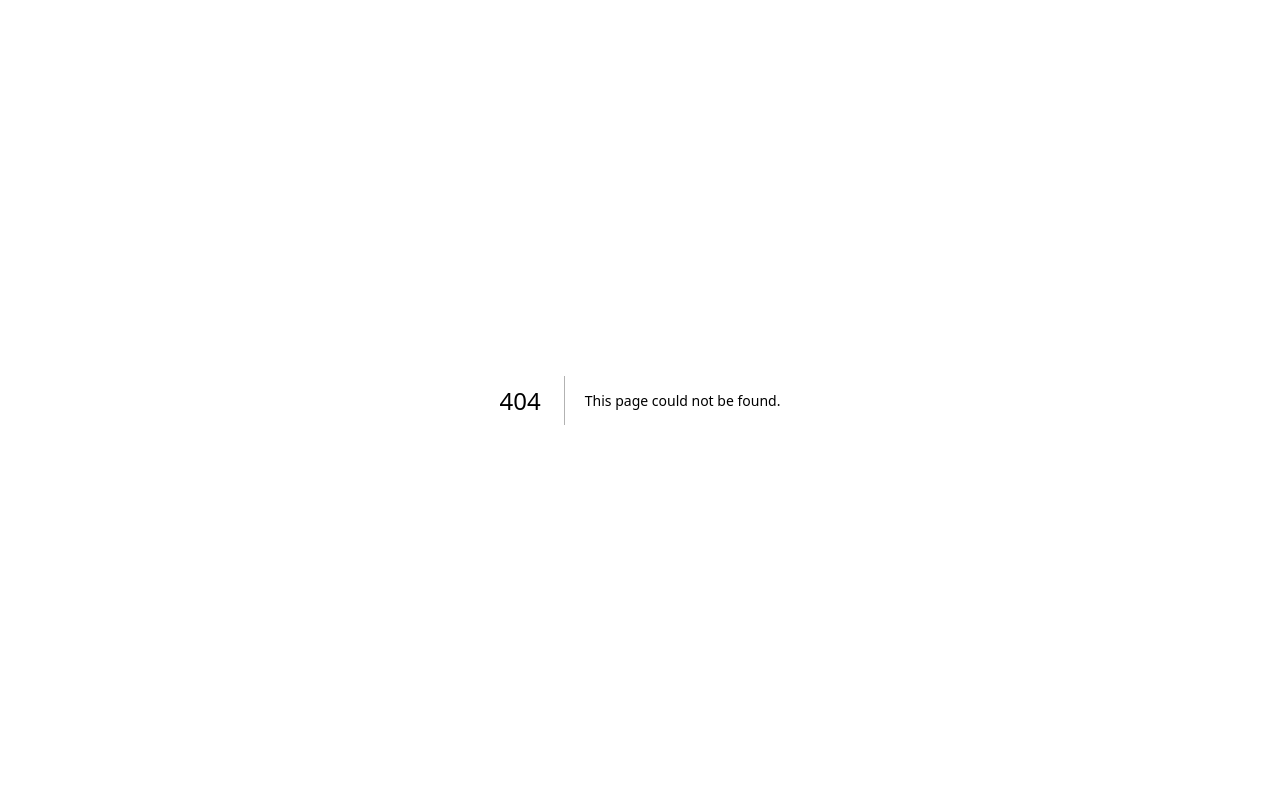
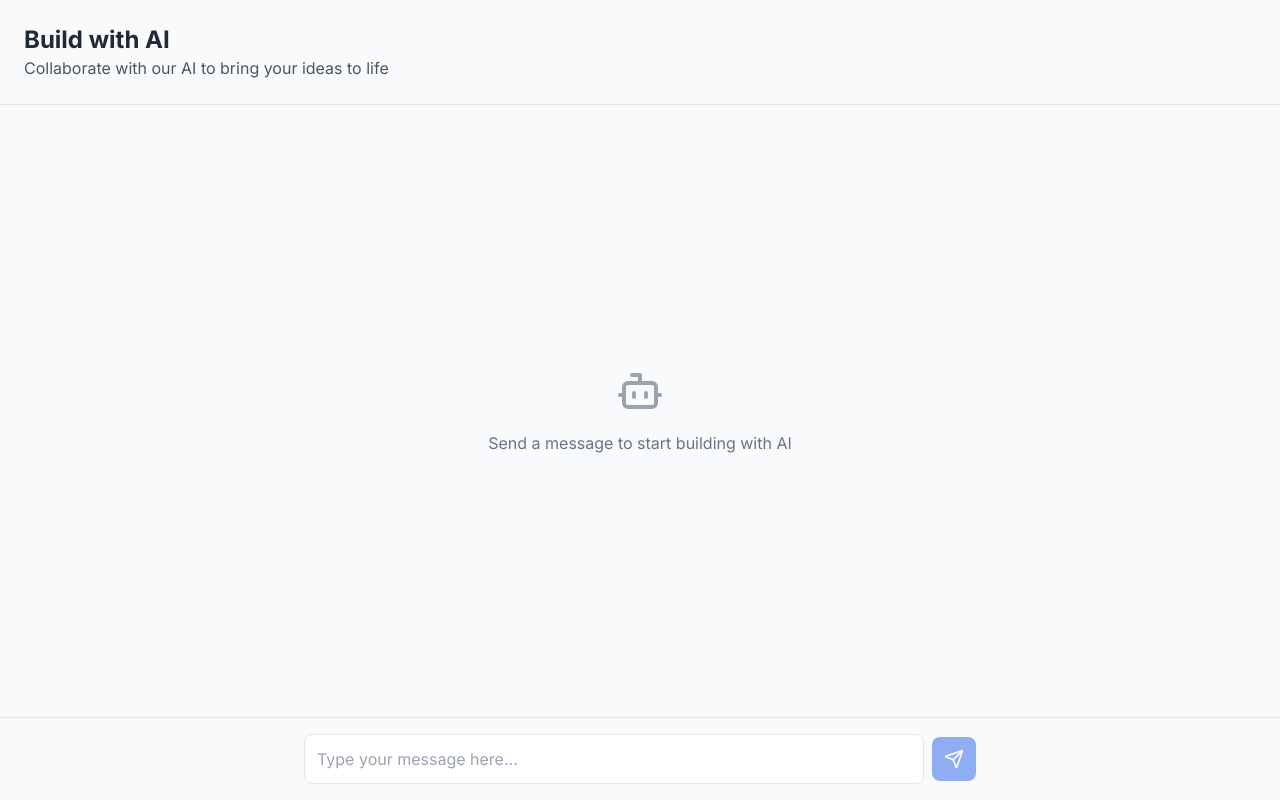
Before and after one commit to Sobindra2005/SaaSential, a Next.js app: page /buildwithai in a window 1280 px wide. Before the commit this address had no page. Built offline with nearby package versions, Linux system fonts and the light colour scheme.

Commit message:
Enhance Dashboard layout and introduce BuildWithAI component: adjust margins in Home and Template pages, update Sidebar to include Build with AI link, and add BuildWithAI chat feature with message handling.

```diff
--- a/src/app/(Dashboard)/home/page.tsx
+++ b/src/app/(Dashboard)/home/page.tsx
@@ -80,7 +80,7 @@ const Home: React.FC = () => {
                     <DivFetchIndicator />
                 </Container>
                 :
-                <Container className={`${(data?.data as Project[]).length === 0 ? '' : 'min-h-screen'} p-10 w-full mt-24  ml-24 `}>
+                <Container className={`${(data?.data as Project[]).length === 0 ? '' : 'min-h-screen'} p-10 w-full mt-24 ml-16  md:ml-24 `}>
                     <div className="fixed top-5 right-5 z-50">
                         <Notification
                             type={'success'}
--- a/src/app/(Dashboard)/layout.jsx
+++ b/src/app/(Dashboard)/layout.jsx
@@ -1,14 +1,16 @@
 import React from 'react';
 
 import Sidebar from "../../components/Layout/AfterLogin/Dashboard/sidebar"
+import { BuildWithAI } from '@/components/Layout/buildWithAi';
+
 
 const Layout = ({ children }) => {
     return (
         <div className="flex flex-col min-h-screen">
             <Sidebar />
             <main className="flex-grow  flex min-h-full ">
-
                 {children}
+                <BuildWithAI/>
             </main>
         </div>
     );
--- /dev/null
+++ b/src/app/buildwithai/page.tsx
@@ -0,0 +1,124 @@
+'use client';
+
+import { useState, useRef, useEffect, FormEvent } from 'react';
+import { Send, Bot, User, Loader2 } from 'lucide-react';
+
+interface Message {
+    role: 'user' | 'system';
+    content: string;
+}
+
+export default function BuildWithAI() {
+    const [messages, setMessages] = useState<Message[]>([]);
+    const [input, setInput] = useState('');
+    const [isLoading, setIsLoading] = useState(false);
+    const messagesEndRef = useRef<HTMLDivElement>(null);
+
+    const handleSendMessage = async (e: FormEvent<HTMLFormElement>) => {
+        e.preventDefault();
+
+        if (!input.trim()) return;
+
+        const userMessage: Message = { role: 'user', content: input };
+        setMessages(prev => [...prev, userMessage]);
+        setInput('');
+        setIsLoading(true);
+
+        try {
+            setTimeout(() => {
+                const aiResponse: Message = {
+                    role: 'system',
+                    content: `I've processed your request: "${input}". This is where your AI would respond.`
+                };
+                setMessages(prev => [...prev, aiResponse]);
+                setIsLoading(false);
+            }, 1000);
+        } catch (error) {
+            console.error('Error:', error);
+            setMessages(prev => [...prev, {
+                role: 'system',
+                content: 'Sorry, I encountered an error.'
+            }]);
+            setIsLoading(false);
+        }
+    };
+
+    useEffect(() => {
+        messagesEndRef.current?.scrollIntoView({ behavior: 'smooth' });
+    }, [messages]);
+
+    return (
+        <div className="flex flex-col h-screen max-h-screen bg-gray-50 dark:bg-gray-900">
+            <div className="p-6 border-b border-gray-200 dark:border-gray-700">
+                <h1 className="text-2xl font-bold text-gray-800 dark:text-white">
+                    Build with AI
+                </h1>
+                <p className="text-gray-600 dark:text-gray-300">
+                    Collaborate with our AI to bring your ideas to life
+                </p>
+            </div>
+
+            <div className="flex-grow overflow-y-auto p-6 flex items-center justify-center" id="chat-container">
+                {messages.length === 0 ? (
+                    <div className="text-center text-gray-500 dark:text-gray-400">
+                        <Bot size={48} className="mx-auto mb-4 text-gray-400" />
+                        <p>Send a message to start building with AI</p>
+                    </div>
+                ) : (
+                    <div className="max-w-2xl w-full space-y-4">
+                        {messages.map((message, index) => (
+                            <div
+                                key={index}
+                                className={`flex ${message.role === 'user' ? 'justify-end' : 'justify-start'}`}
+                            >
+                                <div
+                                    className={`flex max-w-[80%] ${
+                                        message.role === 'user'
+                                            ? 'bg-blue-600 text-white rounded-tl-lg rounded-tr-lg rounded-bl-lg'
+                                            : 'bg-white dark:bg-gray-800 text-gray-800 dark:text-gray-100 rounded-tl-lg rounded-tr-lg rounded-br-lg'
+                                    } p-4 shadow-sm`}
+                                >
+                                    <div className="mr-2 flex-shrink-0">
+                                        {message.role === 'user'
+                                            ? <User size={16} />
+                                            : <Bot size={16} className="text-blue-500" />
+                                        }
+                                    </div>
+                                    <div>{message.content}</div>
+                                </div>
+                            </div>
+                        ))}
+                        {isLoading && (
+                            <div className="flex justify-start">
+                                <div className="bg-white dark:bg-gray-800 p-4 rounded-lg shadow-sm">
+                                    <Loader2 size={20} className="animate-spin text-blue-500" />
+                                </div>
+                            </div>
+                        )}
+                        <div ref={messagesEndRef} />
+                    </div>
+                )}
+            </div>
+
+            <div className="p-4 border-t border-gray-200 dark:border-gray-700">
+                <form onSubmit={handleSendMessage} className="max-w-2xl mx-auto flex items-center gap-2">
+                    <input
+                        type="text"
+                        value={input}
+                        onChange={(e) => setInput(e.target.value)}
+                        placeholder="Type your message here..."
+                        className="flex-grow p-3 border rounded-lg focus:ring-2 focus:ring-blue-500 bg-white dark:bg-gray-800"
+                        disabled={isLoading}
+                    />
+                    <button
+                        type="submit"
+                        className="p-3 bg-blue-600 hover:bg-blue-700 text-white rounded-lg disabled:opacity-50"
+                        disabled={isLoading || !input.trim()}
+                    >
+                        <Send size={20} />
+                    </button>
+                </form>
+            </div>
+        </div>
+    );
+}
--- a/src/components/Layout/AfterLogin/Dashboard/sidebar.jsx
+++ b/src/components/Layout/AfterLogin/Dashboard/sidebar.jsx
@@ -1,7 +1,7 @@
 "use client"
 import React, { useState } from 'react';
 import { motion } from 'framer-motion';
-import { Blocks, ChartLine, PanelLeftOpen, PanelRightOpen, Users, Workflow } from 'lucide-react';
+import { Blocks, PanelLeftOpen, PanelRightOpen, Workflow, BrainCog } from 'lucide-react';
 import Link from 'next/link';
 
 const Sidebar = () => {
@@ -14,8 +14,8 @@ const Sidebar = () => {
     const sidebarItems = [
         { icon: Blocks, link: 'home', label: 'Projects' },
         { icon: Workflow, link: 'template', label: 'Templates' },
-        { icon: ChartLine, link: 'analytics', label: 'Analytics' },
-        { icon: Users, link: 'collaboration', label: 'Collaboration' },
+        { icon: BrainCog, link: 'buildwithai', label: 'Build with Ai' },
+        // { icon: Users, link: 'collaboration', label: 'Collaboration' },
 
     ];
 
--- a/src/components/Layout/AfterLogin/template.tsx
+++ b/src/components/Layout/AfterLogin/template.tsx
@@ -53,7 +53,7 @@ export const TemplateContainer: React.FC<templatePage> = ({ slug, templates, sel
     }
     else return (
         <>
-            <Container className="min-h-screen p-10 w-full mt-24 ml-24 text-center flex flex-col items-center">
+            <Container className="min-h-screen p-10 w-full mt-24 ml-16  md:ml-24  text-center flex flex-col items-center">
 
                 <HeaderPart slug={slug} />
                 <div className="grid grid-cols-1 sm:grid-cols-2 lg:grid-cols-3 gap-10 w-full mt-24 capitalize">
--- a/src/components/Layout/Feature.jsx
+++ b/src/components/Layout/Feature.jsx
@@ -35,14 +35,14 @@ const Feature = () => {
                     duration: 0.7,
                     ease: "easeInOut"
                 }}
-                className=' flex bg-gradient-to-b from-[#282637] to-[#030014] relative p-2 mt-4 rounded-xl '>
-                <div className="overflow-hidden rounded-lg">
+                className='flex w-full max-w-[30rem] h-auto aspect-[6/5] mx-auto md:mx-7 bg-gradient-to-b from-[#282637] to-[#030014] relative p-2 mt-4 rounded-xl'>
+                <div className="overflow-hidden w-full h-full rounded-lg">
                     <Image
                         src="/feature.png"
                         width={500}
                         height={800}
                         alt="website ready within a minute"
-                        className='w-[35rem] h-[25rem] object-cover object-center mask-image'
+                        className='w-full h-full object-cover object-center mask-image'
                         style={{
                             maskImage: 'linear-gradient(to bottom, rgba(0,0,0,1) 85%, rgba(0,0,0,0))',
                             WebkitMaskImage: 'linear-gradient(to bottom, rgba(0,0,0,1) 85%, rgba(0,0,0,0))'
--- a/src/components/Layout/Header.tsx
+++ b/src/components/Layout/Header.tsx
@@ -21,7 +21,7 @@ export default function Navbar() {
                 <Container padding='px-3'>
                     <div className="flex justify-between bg-primary  h-16 items-center">
                         <div className={` font-bold text-xl gap-2`}>
-                            <div className='flex items-center  gap-2'><Logo /> </div>
+                            <div className='flex items-center'><Logo /> </div>
                         </div>
                         <div className="hidden md:flex space-x-8 rounded-full border border-gray-800 p-2 px-7  ">
                             <NavLink href="/#home">Product</NavLink>
--- /dev/null
+++ b/src/components/Layout/buildWithAi.tsx
@@ -0,0 +1,78 @@
+"use client";
+
+import { useState } from 'react';
+import { FaRobot } from 'react-icons/fa';
+import { motion, AnimatePresence } from 'framer-motion';
+
+export const BuildWithAI = () => {
+    const [isChatOpen, setIsChatOpen] = useState(false);
+
+
+    const toggleChat = () => {
+        setIsChatOpen(!isChatOpen);
+    };
+
+
+    const segments = Array.from({ length: 8 });
+
+    return (
+        <>
+            <AnimatePresence>
+                {isChatOpen && (
+                    <div className="fixed top-0 left-0 w-screen h-screen flex flex-wrap z-40">
+                        {segments.map((_, i) => (
+                            <motion.div
+                                key={i}
+                                className="w-1/4 h-1/2 bg-black"
+                                initial={{ scale: 0, opacity: 0 }}
+                                animate={{ scale: 1, opacity: 1 }}
+                                exit={{ scale: 0, opacity: 0 }}
+                                transition={{ delay: i * 0.05, duration: 0.5 }}
+                                style={{ transformOrigin: "center" }}
+                            />
+                        ))}
+                    </div>
+                )}
+            </AnimatePresence>
+
+            <motion.div
+                className={`fixed bottom-6 right-6 z-50 group ${isChatOpen ? 'opacity-0 pointer-events-none' : 'opacity-100'}`}
+                initial={{ scale: 0.8, opacity: 0 }}
+                animate={{ scale: 1, opacity: 1 }}
+                transition={{ duration: 0.3 }}
+                drag={true}
+                dragElastic={0.6}
+                dragMomentum={false}
+                whileHover={{ scale: 1.1 }}
+                dragConstraints={{
+                    top: 0, // Limit how far up it can go
+                    left: 0, // Limit how far left it can go
+                    right: 0, // Limit how far right it can go
+                    bottom: 0 // Limit how far down it can go
+                }}
+            >
+                <motion.div
+                    className="absolute inset-0 rounded-full bg-indigo-400 opacity-30"
+                    animate={{
+                        scale: [1, 1.5, 1],
+                        opacity: [0.3, 0.1, 0.3]
+                    }}
+                    transition={{
+                        duration: 2,
+                        repeat: Infinity,
+                        ease: "easeInOut"
+                    }}
+                />
+
+                <motion.button
+                    className="flex items-center justify-center w-16 h-16 bg-gradient-to-r from-purple-600 to-indigo-600 rounded-full shadow-lg text-white hover:shadow-xl relative z-10"
+                    onClick={toggleChat}
+                    whileHover={{ scale: 1.05 }}
+                    whileTap={{ scale: 0.95 }}
+                >
+                    <FaRobot className="text-2xl" />
+                </motion.button>
+            </motion.div>
+        </>
+    );
+};
--- a/src/components/forms/CreateProject.tsx
+++ b/src/components/forms/CreateProject.tsx
@@ -329,7 +329,7 @@ const ProjectWizard: React.FC<ProjectWizardProps> = ({ onClose, onComplete }) =>
         initial={{ opacity: 0, y: 20 }}
         animate={{ opacity: 1, y: 0 }}
         exit={{ opacity: 0 }}
-        className="fixed inset-0 bg-black bg-opacity-50 flex items-center justify-center z-40 text-white">
+        className="fixed inset-0 z-50 px-4 bg-black bg-opacity-50 flex items-center justify-center text-white">
         <div className="bg-[#141d2d] rounded-xl shadow-xl w-full max-w-2xl max-h-[90vh] overflow-y-auto" style={{
           scrollbarWidth: 'thin',
           scrollbarColor: '#475569 #1e293b'
--- a/src/components/ui/cards/projectCrad.tsx
+++ b/src/components/ui/cards/projectCrad.tsx
@@ -29,16 +29,16 @@ const ProjectCard: React.FC<ProjectCardProps> = ({ projectId, projectName, proje
                     duration: 0.7,
                     ease: "easeInOut"
                 }}
-                className="relative shadow-lg flex flex-col justify-start rounded-lg p-6 mb-4 border border-gray-800 min-w-[25rem] min-h-[22rem]"
+                className="relative shadow-lg flex flex-col justify-start rounded-lg p-4 sm:p-6 mb-4 border border-gray-800 w-full min-h-[20rem] sm:min-h-[22rem]"
             >
-                <div >
-                    <Image src={projectImage} height={200} width={300} alt={projectName} className="w-full h-[13rem] object-cover object-center rounded-lg mb-4" />
-                    <h1 className="mb-2 text-2xl ">{projectName}</h1>
-                    <p className="text-sm text-gray-400 mb-4  ">{description}</p>
+                <div>
+                    <Image src={projectImage} height={200} width={300} alt={projectName} className="w-full h-[10rem] sm:h-[13rem] object-cover object-center rounded-lg mb-2 sm:mb-4" />
+                    <h1 className="mb-1 sm:mb-2 text-xl sm:text-2xl">{projectName}</h1>
+                    <p className="text-xs sm:text-sm text-gray-400 mb-2 sm:mb-4">{description}</p>
                 </div>
-                <div className="flex justify-between items-center mt-4">
-                    <span className="text-xs text-gray-400">{"Last modified : "}{lastModified}</span>
-                    <div className="flex gap-5">
+                <div className="flex justify-between items-center mt-auto">
+                    <span className="text-xs text-gray-400 truncate mr-2">{"Last modified : "}{lastModified}</span>
+                    <div className="flex gap-2 sm:gap-5 flex-shrink-0">
                         <button onClick={onAnalytics}><FaChartBar /></button>
                         <button onClick={onEdit}><FaEdit /></button>
                         <button onClick={onLink}><FaLink /></button>
```
